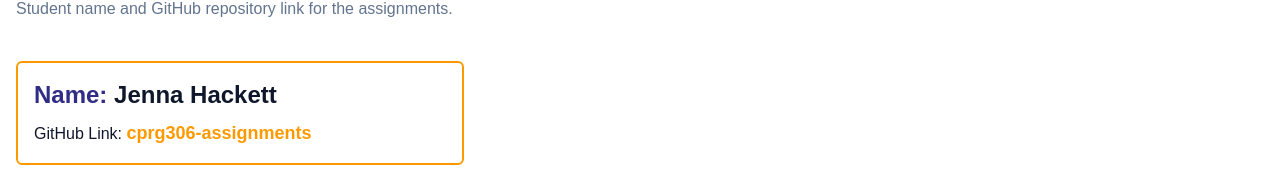
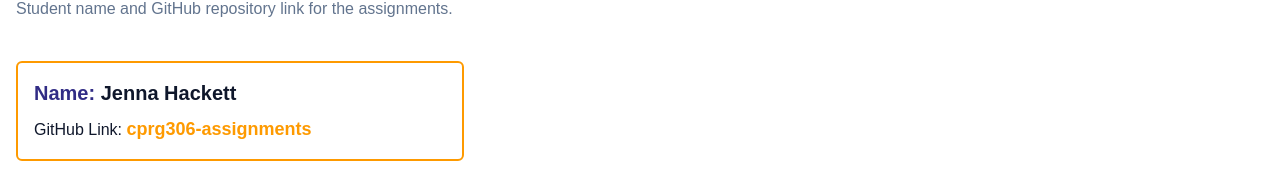
Before and after one commit to jenna-hackett/cprg306-assignments, a Next.js app: page /week-2 in a window 1280 px wide. Shown: the part 115-284 px from the top of the page. Built offline with nearby package versions, Linux system fonts and the light colour scheme.

Commit message:
changed font size of student name inside studentInfo component.

```diff
--- a/app/week-2/StudentInfo.js
+++ b/app/week-2/StudentInfo.js
@@ -10,7 +10,7 @@ import { linkInfo } from "../components/LinkInformation";
 export default function StudentInfo({name}) {
   return (
     <section className="px-4 py-4 border-amber-500 border-2 rounded-md max-w-md mx-4 mt-6">
-        <h2 className="text-2xl font-bold text-indigo-900 dark:text-indigo-400 mb-2">
+        <h2 className="text-xl font-bold text-indigo-900 dark:text-indigo-400 mb-2">
           Name: <span className="text-slate-900 dark:text-white">{name}</span>
         </h2>
         <p className="text-slate-900 dark:text-white">
```
